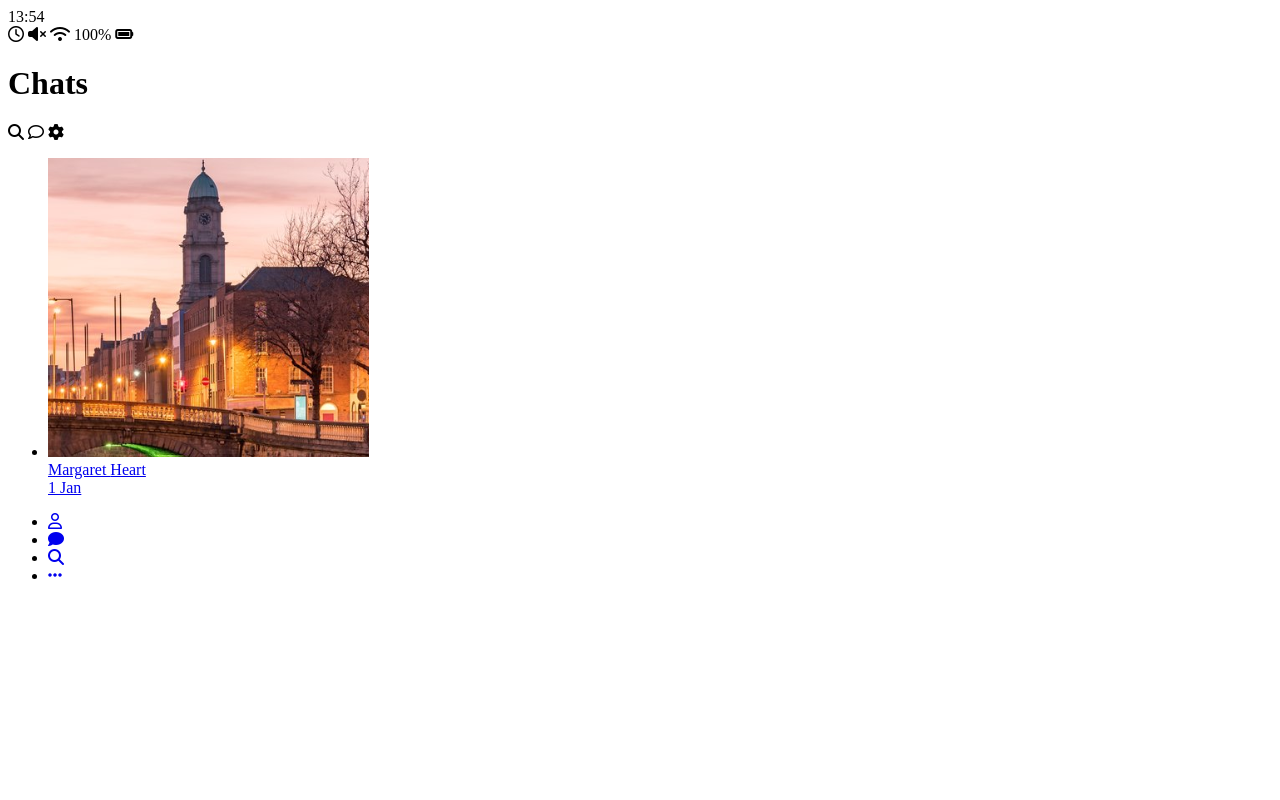
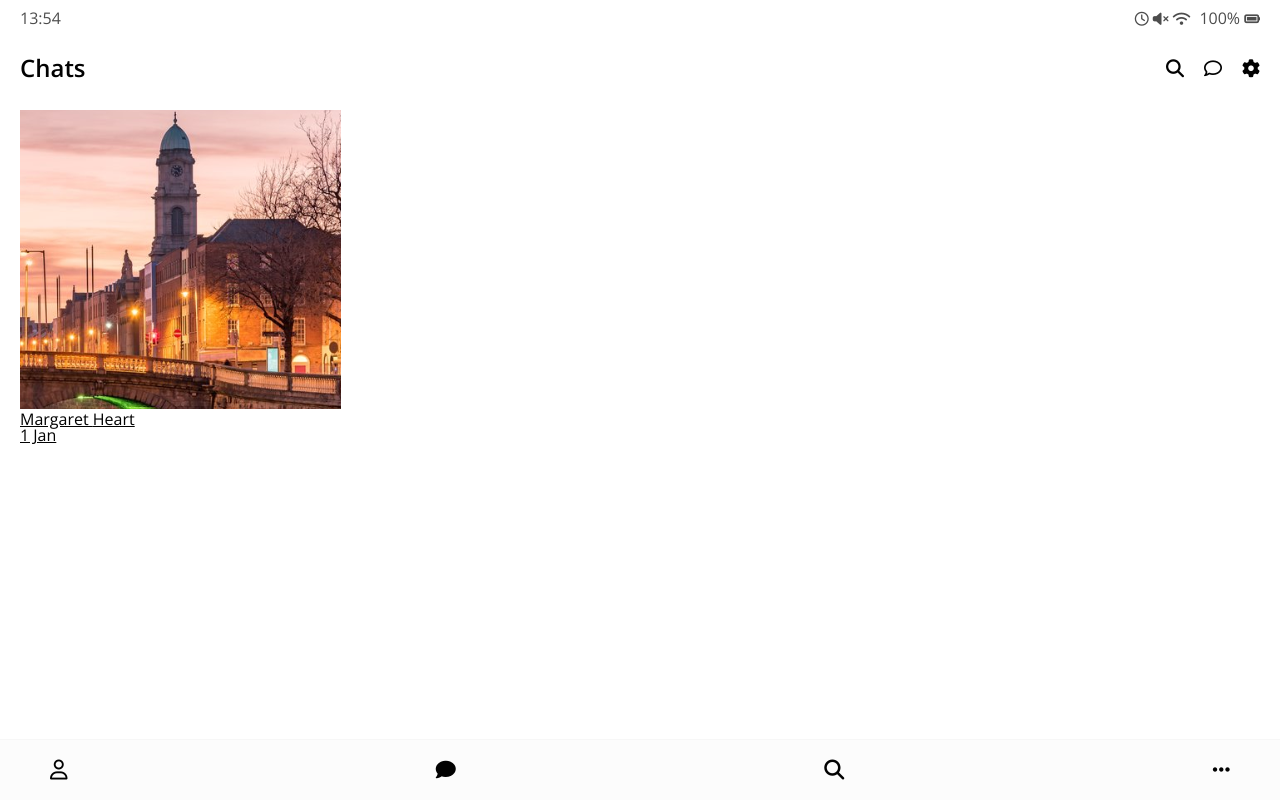
Before and after one commit to hiryu826/HTML_Messenger_Front, a plain HTML site: page index.html in a window 1280 px wide. Drawn offline with nearby package versions, Linux system fonts and the light colour scheme.

Commit message:
2019.11.05 (CSS)

```diff
--- /dev/null
+++ b/css/header.css
@@ -0,0 +1,27 @@
+.header{
+    display: flex;
+    justify-content: space-between;
+    align-items: center;
+    margin-bottom: 30px;
+}
+
+.header .header__title{
+    font-size: 24px;
+    font-weight: 600;
+}
+
+.header .header__icon{
+    font-size: 18px;
+    margin-left: 20px;
+    cursor: pointer;
+}
+
+.header .header__header-column{
+    display: flex;
+    align-items: center;
+}
+
+.header .header__back-btn{
+    font-size: 22px;
+    margin-right: 20px;
+}
--- /dev/null
+++ b/css/nav-bar.css
@@ -0,0 +1,18 @@
+.nav {
+    position: fixed;
+    width: 100%;
+    background-color: #fcfcfc;
+    padding: 20px 50px;
+    left: 0px;
+    bottom: 0px;
+    border-top: 1px solid #f7f7f7;
+}
+
+.nav .nav__list{
+    display: flex;
+    justify-content: space-between;
+}
+
+.nav i{
+    font-size: 20px;
+}
--- /dev/null
+++ b/css/reset.css
@@ -0,0 +1,48 @@
+/* http://meyerweb.com/eric/tools/css/reset/
+   v2.0 | 20110126
+   License: none (public domain)
+*/
+
+html, body, div, span, applet, object, iframe,
+h1, h2, h3, h4, h5, h6, p, blockquote, pre,
+a, abbr, acronym, address, big, cite, code,
+del, dfn, em, img, ins, kbd, q, s, samp,
+small, strike, strong, sub, sup, tt, var,
+b, u, i, center,
+dl, dt, dd, ol, ul, li,
+fieldset, form, label, legend,
+table, caption, tbody, tfoot, thead, tr, th, td,
+article, aside, canvas, details, embed,
+figure, figcaption, footer, header, hgroup,
+menu, nav, output, ruby, section, summary,
+time, mark, audio, video {
+	margin: 0;
+	padding: 0;
+	border: 0;
+	font-size: 100%;
+	font: inherit;
+	vertical-align: baseline;
+}
+/* HTML5 display-role reset for older browsers */
+article, aside, details, figcaption, figure,
+footer, header, hgroup, menu, nav, section {
+	display: block;
+}
+body {
+	line-height: 1;
+}
+ol, ul {
+	list-style: none;
+}
+blockquote, q {
+	quotes: none;
+}
+blockquote:before, blockquote:after,
+q:before, q:after {
+	content: '';
+	content: none;
+}
+table {
+	border-collapse: collapse;
+	border-spacing: 0;
+}
--- /dev/null
+++ b/css/status-bar.css
@@ -0,0 +1,14 @@
+.status-bar{
+    display: flex;
+    justify-content: space-between;
+    margin-bottom: 30px;
+    opacity: 0.7;
+}
+
+.status-bar i{
+    font-size:14px;
+}
+
+.status-bar .status-bar__battery-level{
+    margin-left: 5px;
+}
--- /dev/null
+++ b/css/styles.css
@@ -0,0 +1,20 @@
+@import url('https://fonts.googleapis.com/css?family=Open+Sans:400,600&display=swap');
+@import "reset.css";
+@import "status-bar.css";
+@import "header.css";
+@import "nav-bar.css";
+
+* {
+    box-sizing: border-box;
+}
+
+body{
+    background-color: white;
+    padding:10px 20px;
+    color: #020202;
+    font-family: "Open Sans", -apple-system, BlinkMacSystemFont, 'Segoe UI', Roboto, Oxygen, Ubuntu, Cantarell, 'Open Sans', 'Helvetica Neue', sans-serif;
+}
+
+a{
+    color: inherit;
+}
--- a/index.html
+++ b/index.html
@@ -8,12 +8,14 @@
       src="https://kit.fontawesome.com/ba02caad33.js"
       crossorigin="anonymous"
     ></script>
+    <link rel="stylesheet" href="css/styles.css" />
     <title>Chats</title>
   </head>
   <body>
     <div class="status-bar">
-      <div class="status__column"></div>
+      <div class="status__column">
       <span class="status-bar__clock">13:54</span>
+      </div>
       <div class="status__column">
         <i class="far fa-clock"></i>
         <i class="fas fa-volume-mute"></i>
@@ -24,7 +26,7 @@
     </div>
     <header class="header">
       <div class="header__header-column">
-        <h1 class="header_title">Chats</h1>
+        <h1 class="header__title">Chats</h1>
       </div>
       <div class="div header__header-column">
         <span class="header__icon">
```
Also changed, not shown: chat.html (+6 -5 lines), find.html (+2 -1 lines), friends.html (+2 -1 lines), more.html (+2 -1 lines), settings.html (+4 -3 lines).
